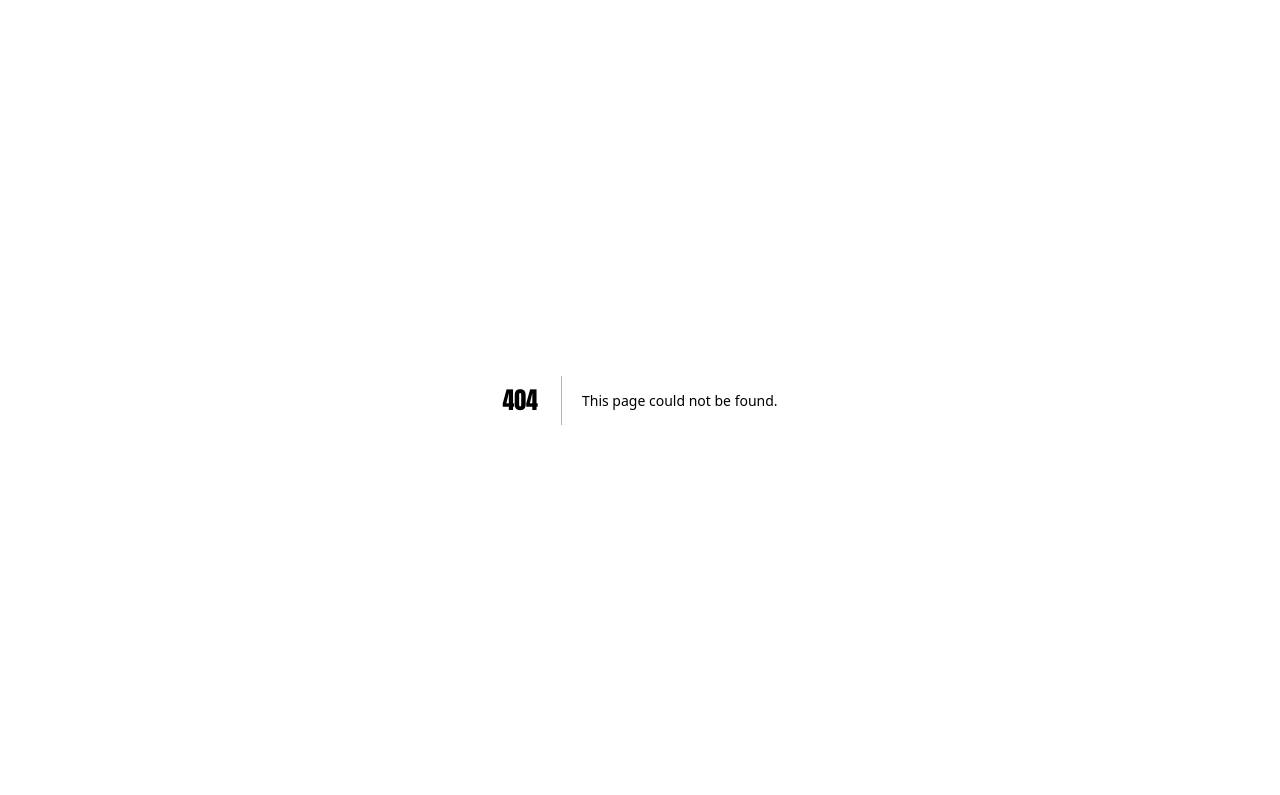
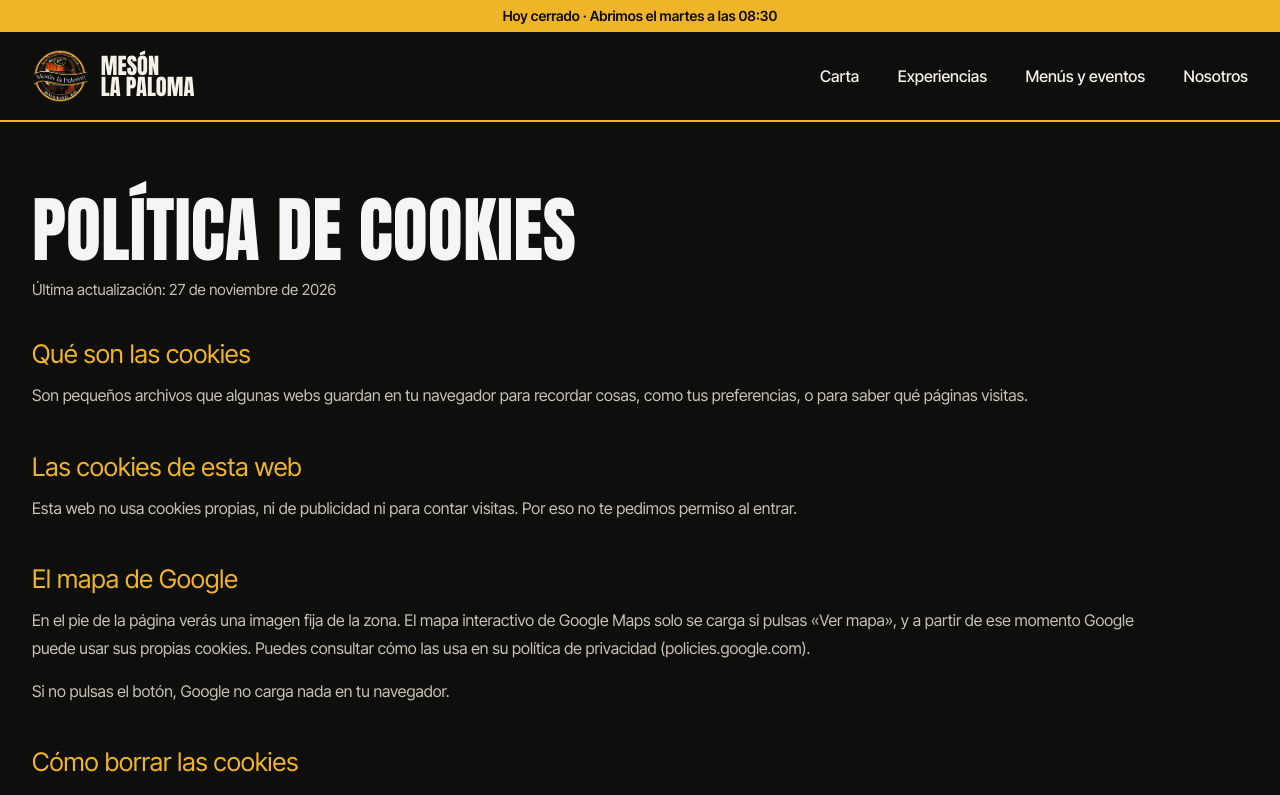
Before and after one commit to Magapp92/Meson_la_Paloma, a Next.js app in the folder frontend/: page /cookies in a window 1280 px wide. Before the commit this address had no page. Shown: the top 795 px of the page. Built offline with nearby package versions, Linux system fonts and the light colour scheme.

Commit message:
Cookies: página de política de cookies y enlace en el pie

```diff
--- /dev/null
+++ b/frontend/app/(site)/cookies/page.jsx
@@ -0,0 +1,9 @@
+
+/* La ruta /cookies muestra la vista Cookies */
+export { Cookies as default } from '@views/legal/cookies.jsx'
+
+/* Título de la pestaña ("Política de cookies · Mesón La Paloma") y descripción para Google */
+export const metadata = {
+    title: 'Política de cookies',
+    description: 'La web del Mesón La Paloma no usa cookies propias. Solo el mapa de Google Maps, si decides cargarlo, puede usar las suyas.'
+}
--- a/frontend/components/footer/footer.jsx
+++ b/frontend/components/footer/footer.jsx
@@ -7,11 +7,11 @@ import { CONTACT, SOCIAL_LINKS, DAY_NAMES, OPENING_HOURS } from '@const/business
 import { ROUTES } from '@const/routes.js'
 import './footer.css'
 
-/* Enlaces legales. Los que aún no tienen página llevan a la portada: cambiarán cuando creemos sus páginas */
+/* Enlaces a las páginas legales */
 const LEGAL_LINKS = Object.freeze([
     { text: 'Aviso legal', href: ROUTES.LEGAL_NOTICE, title: 'Ir al aviso legal' },
     { text: 'Privacidad', href: ROUTES.PRIVACY, title: 'Ir a la política de privacidad' },
-    { text: 'Cookies', href: ROUTES.HOME, title: 'Ir a la política de cookies' }
+    { text: 'Cookies', href: ROUTES.COOKIES, title: 'Ir a la política de cookies' }
 ])
 
 /* Autora de la web, con el enlace a su portfolio */
--- a/frontend/const/routes.js
+++ b/frontend/const/routes.js
@@ -9,5 +9,6 @@ export const ROUTES = Object.freeze({
     EVENTS: '/menus-y-eventos',
     BOOKING: '/reservar',
     LEGAL_NOTICE: '/aviso-legal',
-    PRIVACY: '/privacidad'
+    PRIVACY: '/privacidad',
+    COOKIES: '/cookies'
 })
--- /dev/null
+++ b/frontend/views/legal/cookies.jsx
@@ -0,0 +1,36 @@
+
+import { LEGAL_UPDATED } from '@const/legal.js'
+import './legal.css'
+
+/* Página Política de cookies: la web no usa cookies propias ni de analítica.
+Las únicas posibles son las de Google Maps, y solo si la persona pulsa "Ver mapa" */
+export const Cookies = () => {
+
+    return (
+        <main>
+            {/* En el hero de las cookies agrupamos el título y la fecha de actualización */}
+            <section className="Container LegalPage-hero">
+                <h1 className="LegalPage-title">Política de cookies</h1>
+                <p className="LegalPage-updated">Última actualización: {LEGAL_UPDATED}</p>
+            </section>
+            {/* En el contenido agrupamos los apartados de la política, uno debajo de otro */}
+            <section className="Container LegalPage-content">
+                <h2 className="LegalPage-heading">Qué son las cookies</h2>
+                <p className="LegalPage-text">Son pequeños archivos que algunas webs guardan en tu navegador para recordar cosas, como tus preferencias, o para saber qué páginas visitas.</p>
+
+                <h2 className="LegalPage-heading">Las cookies de esta web</h2>
+                <p className="LegalPage-text">Esta web no usa cookies propias, ni de publicidad ni para contar visitas. Por eso no te pedimos permiso al entrar.</p>
+
+                <h2 className="LegalPage-heading">El mapa de Google</h2>
+                <p className="LegalPage-text">En el pie de la página verás una imagen fija de la zona. El mapa interactivo de Google Maps solo se carga si pulsas «Ver mapa», y a partir de ese momento Google puede usar sus propias cookies. Puedes consultar cómo las usa en su política de privacidad (policies.google.com).</p>
+                <p className="LegalPage-text">Si no pulsas el botón, Google no carga nada en tu navegador.</p>
+
+                <h2 className="LegalPage-heading">Cómo borrar las cookies</h2>
+                <p className="LegalPage-text">Puedes ver y borrar las cookies desde los ajustes de tu navegador, normalmente en el apartado de privacidad.</p>
+
+                <h2 className="LegalPage-heading">Cambios en esta política</h2>
+                <p className="LegalPage-text">Si algún día la web empieza a usar otras cookies, actualizaremos esta página y te pediremos permiso antes de usarlas.</p>
+            </section>
+        </main>
+    )
+}
```
